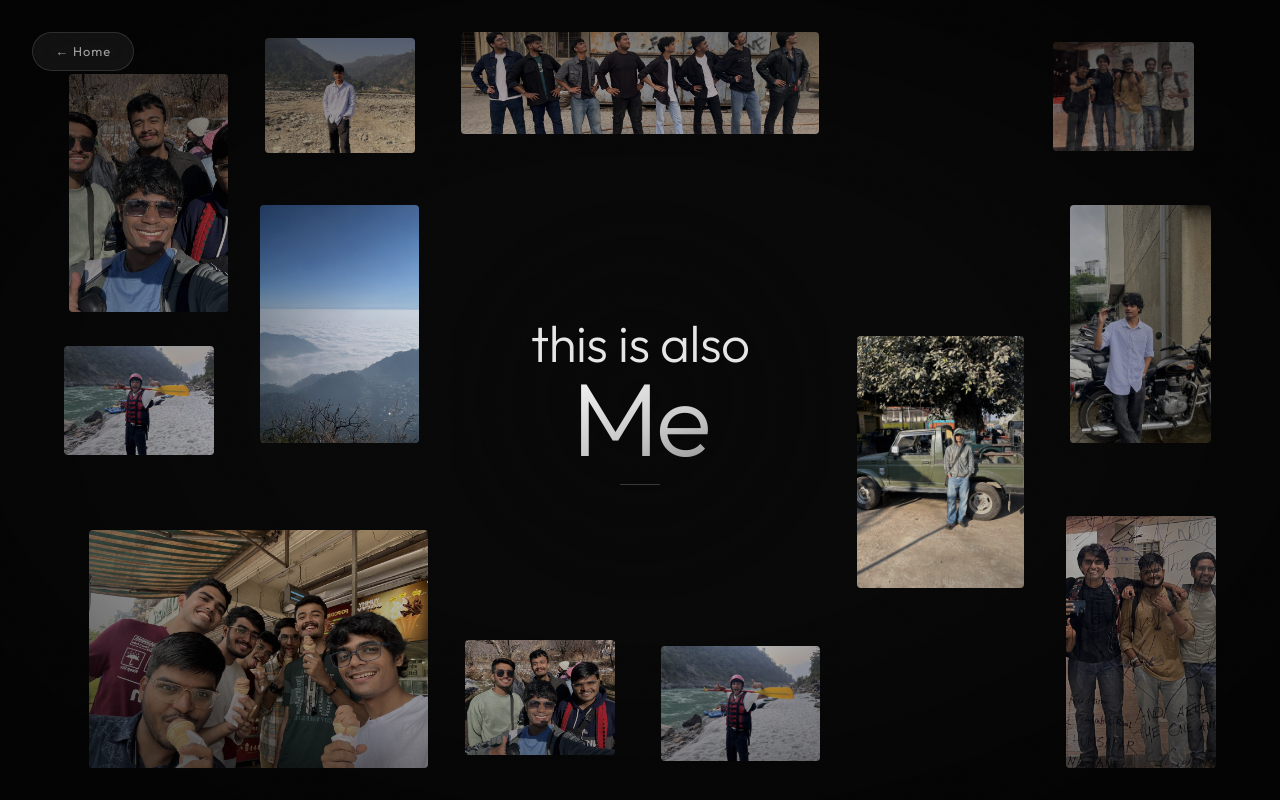
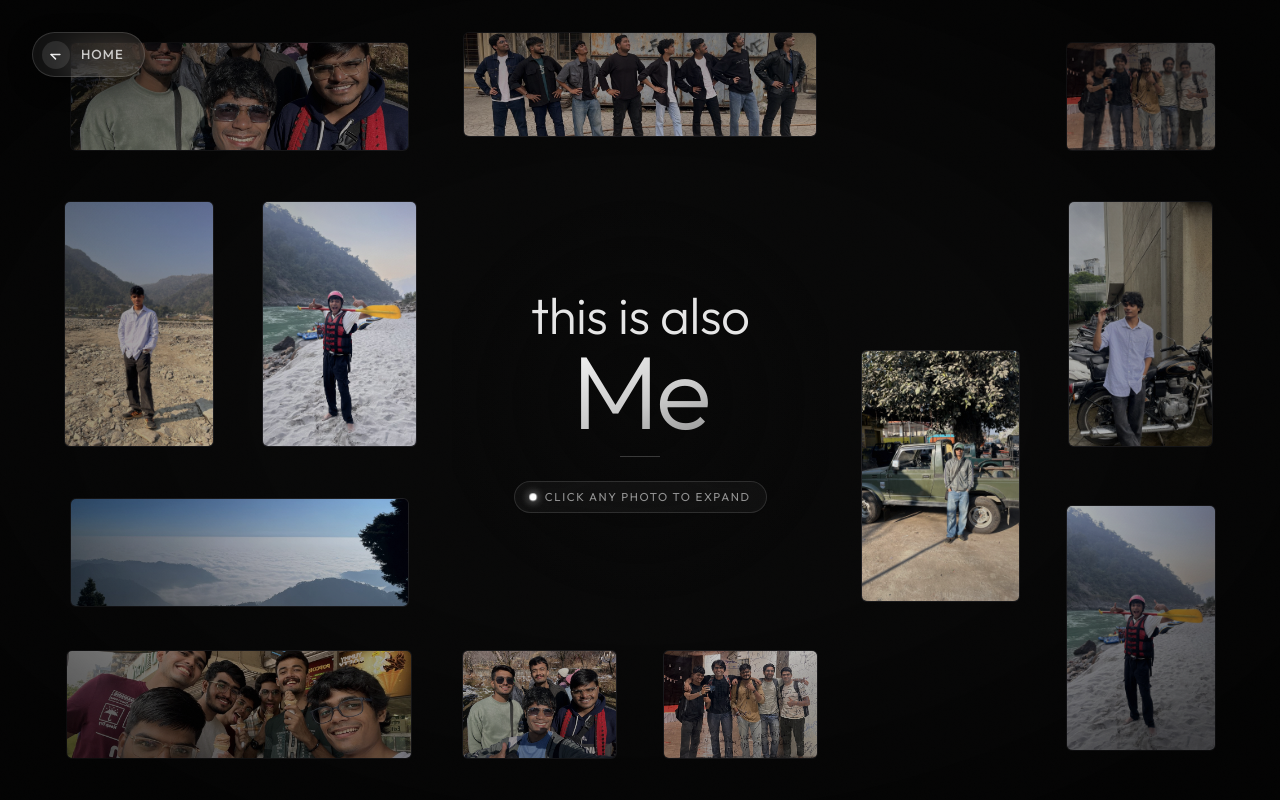
Before and after one commit to sarveshv9/Portfolio, a React (Vite) app: page /gallery in a window 1280 px wide. Built offline with nearby package versions, Linux system fonts and the light colour scheme; a web font is replaced by a local one.

Commit message:
feat(gallery): upgrade home button, add expand cues, and show full uncropped images on hover

```diff
--- a/src/components/Gallery.css
+++ b/src/components/Gallery.css
@@ -134,27 +134,111 @@
     margin: 0;
 }
 
-/* ── Back Button ── */
-.back-btn {
+.gallery-click-cue {
+    display: inline-flex;
+    align-items: center;
+    gap: 0.55rem;
+    font-family: 'Outfit', sans-serif;
+    font-size: 0.72rem;
+    font-weight: 400;
+    letter-spacing: 0.14em;
+    text-transform: uppercase;
+    color: rgba(255, 255, 255, 0.55);
+    background: rgba(255, 255, 255, 0.04);
+    padding: 0.4rem 0.95rem;
+    border-radius: 50px;
+    border: 1px solid rgba(255, 255, 255, 0.12);
+    backdrop-filter: blur(10px);
+    -webkit-backdrop-filter: blur(10px);
+    margin-top: 0.25rem;
+    pointer-events: auto;
+    transition: all 0.3s ease;
+}
+
+.gallery-click-cue:hover {
+    color: rgba(255, 255, 255, 0.85);
+    background: rgba(255, 255, 255, 0.08);
+    border-color: rgba(255, 255, 255, 0.25);
+}
+
+.cue-dot {
+    width: 6px;
+    height: 6px;
+    border-radius: 50%;
+    background: #ffffff;
+    box-shadow: 0 0 8px rgba(255, 255, 255, 0.8);
+    animation: cueDotPulse 2.2s infinite ease-in-out;
+}
+
+@keyframes cueDotPulse {
+    0%, 100% {
+        opacity: 0.35;
+        transform: scale(0.85);
+    }
+    50% {
+        opacity: 1;
+        transform: scale(1.25);
+    }
+}
+
+/* ── Refined Home Button ── */
+.gallery-home-btn {
     position: fixed;
     top: 2rem;
     left: 2rem;
-    z-index: 20;
-    padding: 0.55rem 1.4rem;
+    z-index: 30;
+    display: inline-flex;
+    align-items: center;
+    gap: 0.7rem;
+    padding: 0.48rem 1.25rem 0.48rem 0.55rem;
     font-family: 'Outfit', sans-serif;
-    font-size: 0.8rem;
-    font-weight: 400;
+    font-size: 0.82rem;
+    font-weight: 500;
     letter-spacing: 0.08em;
-    color: rgba(255, 255, 255, 0.6);
-    background-color: rgba(255, 255, 255, 0.06);
-    border: 1px solid rgba(255, 255, 255, 0.12);
+    text-transform: uppercase;
+    color: rgba(255, 255, 255, 0.75);
+    background: rgba(255, 255, 255, 0.06);
+    border: 1px solid rgba(255, 255, 255, 0.14);
     border-radius: 50px;
     text-decoration: none;
     cursor: pointer;
-    transition: color 0.3s ease, background-color 0.3s ease, border-color 0.3s ease, transform 0.3s ease;
-    backdrop-filter: blur(12px);
-    -webkit-backdrop-filter: blur(12px);
-    animation: galleryBtnFadeIn 0.6s cubic-bezier(0.16, 1, 0.3, 1) 0.2s both;
+    backdrop-filter: blur(16px);
+    -webkit-backdrop-filter: blur(16px);
+    box-shadow: 0 8px 24px rgba(0, 0, 0, 0.45);
+    transition: color 0.3s cubic-bezier(0.16, 1, 0.3, 1),
+        background-color 0.3s cubic-bezier(0.16, 1, 0.3, 1),
+        border-color 0.3s cubic-bezier(0.16, 1, 0.3, 1),
+        transform 0.3s cubic-bezier(0.16, 1, 0.3, 1),
+        box-shadow 0.3s cubic-bezier(0.16, 1, 0.3, 1);
+    animation: galleryBtnFadeIn 0.6s cubic-bezier(0.16, 1, 0.3, 1) 0.15s both;
+}
+
+.gallery-home-btn .home-btn-icon {
+    width: 28px;
+    height: 28px;
+    border-radius: 50%;
+    background: rgba(255, 255, 255, 0.1);
+    display: flex;
+    align-items: center;
+    justify-content: center;
+    color: rgba(255, 255, 255, 0.9);
+    transition: transform 0.3s cubic-bezier(0.16, 1, 0.3, 1),
+        background-color 0.3s ease,
+        color 0.3s ease;
+}
+
+.gallery-home-btn:hover {
+    color: #ffffff;
+    background-color: rgba(255, 255, 255, 0.14);
+    border-color: rgba(255, 255, 255, 0.35);
+    transform: translateY(-2px);
+    box-shadow: 0 12px 35px rgba(0, 0, 0, 0.6), 0 0 24px rgba(255, 255, 255, 0.12);
+}
+
+.gallery-home-btn:hover .home-btn-icon {
+    transform: translateX(-3px);
+    background-color: #ffffff;
+    color: #000000;
 }
 
 @keyframes galleryBtnFadeIn {
@@ -168,23 +252,18 @@
     }
 }
 
-.back-btn:hover {
-    color: rgba(255, 255, 255, 0.95);
-    background-color: rgba(255, 255, 255, 0.12);
-    border-color: rgba(255, 255, 255, 0.25);
-    transform: translateY(-2px);
-}
-
-/* ── Image Parallax Wrappers ── */
+/* ── Image Scatter Cards ── */
 .gallery-parallax-image {
     position: relative;
+    border-radius: 6px;
+    background-color: #0b0b0e;
+    border: 1px solid rgba(255, 255, 255, 0.08);
+    cursor: pointer;
     overflow: hidden;
-    border-radius: 4px;
-    background: #111;
-    cursor: pointer;
-    transition: transform 0.4s cubic-bezier(0.25, 0.46, 0.45, 0.94),
-        box-shadow 0.4s cubic-bezier(0.25, 0.46, 0.45, 0.94),
-        z-index 0s 0.4s;
+    transition: transform 0.38s cubic-bezier(0.2, 0.8, 0.2, 1),
+        box-shadow 0.38s cubic-bezier(0.2, 0.8, 0.2, 1),
+        border-color 0.38s cubic-bezier(0.2, 0.8, 0.2, 1),
+        z-index 0s 0.38s;
     z-index: 1;
     animation: galleryPhotoFadeIn 0.75s cubic-bezier(0.16, 1, 0.3, 1) both;
 }
@@ -205,22 +284,59 @@
     height: 100%;
     object-fit: cover;
     display: block;
-    filter: contrast(1.05) brightness(0.88);
-    transition: filter 0.4s ease;
+    filter: contrast(1.04) brightness(0.9);
+    transition: filter 0.35s ease, object-fit 0.35s ease;
 }
 
-/* Hover Zoom */
+/* ── Hover: Reveal the Whole Picture Uncropped with Glow and Expand Cue ── */
 .gallery-parallax-image:hover {
-    transform: scale(1.25);
-    box-shadow: 0 20px 40px rgba(0, 0, 0, 0.9), 0 0 20px rgba(255, 255, 255, 0.15);
+    transform: scale(1.3);
+    box-shadow: 0 25px 65px rgba(0, 0, 0, 0.96), 0 0 35px rgba(255, 255, 255, 0.18);
+    border-color: rgba(255, 255, 255, 0.38);
     z-index: 100;
-    transition: transform 0.4s cubic-bezier(0.25, 0.46, 0.45, 0.94),
-        box-shadow 0.4s cubic-bezier(0.25, 0.46, 0.45, 0.94),
+    transition: transform 0.38s cubic-bezier(0.2, 0.8, 0.2, 1),
+        box-shadow 0.38s cubic-bezier(0.2, 0.8, 0.2, 1),
+        border-color 0.38s cubic-bezier(0.2, 0.8, 0.2, 1),
         z-index 0s;
 }
 
 .gallery-parallax-image:hover img {
-    filter: contrast(1.1) brightness(1.0);
+    object-fit: contain;
+    filter: contrast(1.08) brightness(1.02);
+}
+
+/* On-card Expand Hint Badge */
+.image-expand-hint {
+    position: absolute;
+    bottom: 8px;
+    right: 8px;
+    display: inline-flex;
+    align-items: center;
+    gap: 5px;
+    padding: 0.28rem 0.6rem;
+    background: rgba(10, 10, 14, 0.85);
+    border: 1px solid rgba(255, 255, 255, 0.25);
+    border-radius: 20px;
+    backdrop-filter: blur(8px);
+    -webkit-backdrop-filter: blur(8px);
+    color: #ffffff;
+    font-family: 'Outfit', sans-serif;
+    font-size: 0.65rem;
+    font-weight: 500;
+    letter-spacing: 0.08em;
+    text-transform: uppercase;
+    opacity: 0;
+    transform: translateY(6px);
+    transition: opacity 0.25s cubic-bezier(0.16, 1, 0.3, 1),
+        transform 0.25s cubic-bezier(0.16, 1, 0.3, 1);
+    pointer-events: none;
+    z-index: 2;
+    box-shadow: 0 4px 12px rgba(0, 0, 0, 0.6);
+}
+
+.gallery-parallax-image:hover .image-expand-hint {
+    opacity: 1;
+    transform: translateY(0);
 }
 
 /* ══════════════════════════════════════
@@ -346,55 +462,55 @@
 .sc-img-14 { animation-delay: 0.22s; }
 
 .sc-img-1 {
-    grid-area: 1 / 1 / 3 / 2;
-    align-self: end;
+    grid-area: 1 / 1 / 2 / 3;
+    align-self: center;
     height: 85%;
     width: 90%;
-    justify-self: end;
+    justify-self: center;
 }
 
 .sc-img-2 {
-    grid-area: 1 / 2 / 2 / 3;
+    grid-area: 2 / 1 / 4 / 2;
     width: 85%;
     justify-self: center;
     align-self: center;
-    height: 90%;
+    height: 88%;
 }
 
 .sc-img-3 {
     grid-area: 1 / 3 / 2 / 5;
     align-self: start;
-    height: 80%;
-    width: 95%;
+    height: 82%;
+    width: 94%;
     justify-self: center;
 }
 
 .sc-img-4 {
     grid-area: 1 / 5 / 3 / 6;
-    align-self: end;
+    align-self: center;
     height: 90%;
     width: 85%;
-    justify-self: start;
+    justify-self: center;
 }
 
 .sc-img-5 {
     grid-area: 1 / 6 / 2 / 7;
-    width: 80%;
-    justify-self: start;
+    width: 85%;
+    justify-self: center;
     align-self: center;
     height: 85%;
 }
 
 .sc-img-6 {
-    grid-area: 3 / 1 / 4 / 2;
-    width: 85%;
+    grid-area: 2 / 2 / 4 / 3;
+    width: 88%;
     align-self: center;
     justify-self: center;
-    height: 85%;
+    height: 88%;
 }
 
 .sc-img-7 {
-    grid-area: 2 / 2 / 4 / 3;
+    grid-area: 4 / 1 / 5 / 3;
     align-self: center;
     height: 85%;
     width: 90%;
@@ -403,58 +519,58 @@
 
 .sc-img-8 {
     grid-area: 3 / 5 / 5 / 6;
-    align-self: start;
+    align-self: center;
     height: 90%;
-    width: 95%;
+    width: 90%;
     justify-self: center;
 }
 
 .sc-img-9 {
     grid-area: 2 / 6 / 4 / 7;
     align-self: center;
-    height: 85%;
-    width: 80%;
+    height: 88%;
+    width: 82%;
     justify-self: center;
 }
 
 .sc-img-10 {
-    grid-area: 4 / 1 / 6 / 3;
-    align-self: end;
+    grid-area: 5 / 1 / 6 / 3;
+    align-self: center;
     height: 85%;
-    width: 90%;
-    justify-self: end;
+    width: 92%;
+    justify-self: center;
 }
 
 .sc-img-11 {
     grid-area: 5 / 3 / 6 / 4;
-    align-self: start;
-    height: 90%;
+    align-self: center;
+    height: 85%;
+    width: 88%;
+    justify-self: center;
+}
+
+.sc-img-12 {
+    grid-area: 4 / 6 / 6 / 7;
+    align-self: center;
+    height: 88%;
     width: 85%;
     justify-self: center;
 }
 
-.sc-img-12 {
+.sc-img-13 {
     grid-area: 5 / 4 / 6 / 5;
     align-self: center;
-    height: 90%;
-    width: 90%;
-    justify-self: center;
-}
-
-.sc-img-13 {
-    grid-area: 4 / 6 / 6 / 7;
-    align-self: end;
-    height: 90%;
-    width: 85%;
+    height: 85%;
+    width: 88%;
     justify-self: center;
 }
 
 .sc-img-14 {
     grid-area: 5 / 5 / 6 / 6;
     align-self: center;
-    height: 80%;
-    width: 90%;
-    justify-self: end;
+    height: 85%;
+    width: 85%;
+    justify-self: center;
 }
 
 /* ══════════════════════════════════════
@@ -496,11 +612,27 @@
         font-size: 0.65rem;
     }
 
-    .back-btn {
-        top: 0.8rem;
-        left: 0.8rem;
-        padding: 0.35rem 0.8rem;
-        font-size: 0.68rem;
+    .gallery-click-cue {
+        font-size: 0.62rem;
+        padding: 0.3rem 0.75rem;
+        letter-spacing: 0.1em;
+    }
+
+    .gallery-home-btn {
+        top: 1rem;
+        left: 1rem;
+        padding: 0.35rem 0.9rem 0.35rem 0.45rem;
+        font-size: 0.72rem;
+        gap: 0.45rem;
+    }
+
+    .gallery-home-btn .home-btn-icon {
+        width: 24px;
+        height: 24px;
+    }
+
+    .image-expand-hint {
+        display: none;
     }
 
     .gallery-scatter-grid {
--- a/src/components/Gallery.jsx
+++ b/src/components/Gallery.jsx
@@ -43,7 +43,15 @@ function Gallery() {
 
     return (
         <section id="gallery" className="gallery-screen">
-            <Link to="/" viewTransition className="back-btn">← Home</Link>
+            <Link to="/" viewTransition className="gallery-home-btn" aria-label="Back to Portfolio">
+                <div className="home-btn-icon" aria-hidden="true">
+                    <svg width="15" height="15" viewBox="0 0 24 24" fill="none" stroke="currentColor" strokeWidth="2.4" strokeLinecap="round" strokeLinejoin="round">
+                        <line x1="19" y1="12" x2="5" y2="12"></line>
+                        <polyline points="12 19 5 12 12 19"></polyline>
+                    </svg>
+                </div>
+                <span className="home-btn-label">Home</span>
+            </Link>
 
             <div className="gallery-scatter-grid">
                 {images.map(({ cls, src, alt }, index) => (
@@ -58,6 +66,15 @@ function Gallery() {
                         }}
                     >
                         <img src={src} alt={alt} decoding="async" />
+                        <div className="image-expand-hint" aria-hidden="true">
+                            <svg width="12" height="12" viewBox="0 0 24 24" fill="none" stroke="currentColor" strokeWidth="2.5" strokeLinecap="round" strokeLinejoin="round">
+                                <polyline points="15 3 21 3 21 9"></polyline>
+                                <polyline points="9 21 3 21 3 15"></polyline>
+                                <line x1="21" y1="3" x2="14" y2="10"></line>
+                                <line x1="3" y1="21" x2="10" y2="14"></line>
+                            </svg>
+                            <span>Expand</span>
+                        </div>
                     </div>
                 ))}
 
@@ -67,6 +84,10 @@ function Gallery() {
                         <span>Me</span>
                     </h2>
                     <div className="gallery-rule" />
+                    <div className="gallery-click-cue">
+                        <span className="cue-dot" aria-hidden="true" />
+                        <span>Click any photo to expand</span>
+                    </div>
                 </div>
             </div>
 
```
